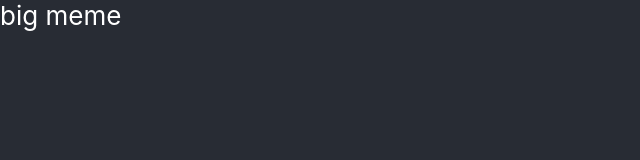
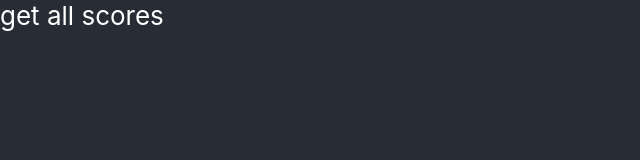
Before and after one commit to tbauer428/bowling-ui, a React (Create React App) app: page / in a window 1280 px wide. Shown: the top 160 px of the page, without its empty margins (0-640 px from the left). Built offline with nearby package versions, Linux system fonts and the light colour scheme.

Commit message:
pulling all scores

```diff
--- a/package.json
+++ b/package.json
@@ -3,6 +3,7 @@
   "version": "0.1.0",
   "private": true,
   "dependencies": {
+    "axios": "^0.19.0",
     "react": "^16.8.6",
     "react-dom": "^16.8.6",
     "react-scripts": "3.0.1"
@@ -13,6 +14,7 @@
     "test": "react-scripts test",
     "eject": "react-scripts eject"
   },
+  "proxy": "http://localhost:8080",
   "eslintConfig": {
     "extends": "react-app"
   },
--- a/src/App.js
+++ b/src/App.js
@@ -1,16 +1,27 @@
 import React from "react";
 import "./App.css";
+import axios from "axios";
 
 class App extends React.Component {
   constructor(props) {
     super(props);
-    this.state = {};
+    this.state = {
+      score: []
+    };
   }
+
+  getScores = () => {
+    axios("/score").then(response => {
+      this.setState({
+        score: response.data
+      });
+    });
+  };
 
   render() {
     return (
       <div className="App">
-        <div>big meme</div>
+        <div onClick={e => this.getScores()}>get all scores</div>
       </div>
     );
   }
```
Also changed, not shown: 1 other file (tests, documents, lock files or other folders).
